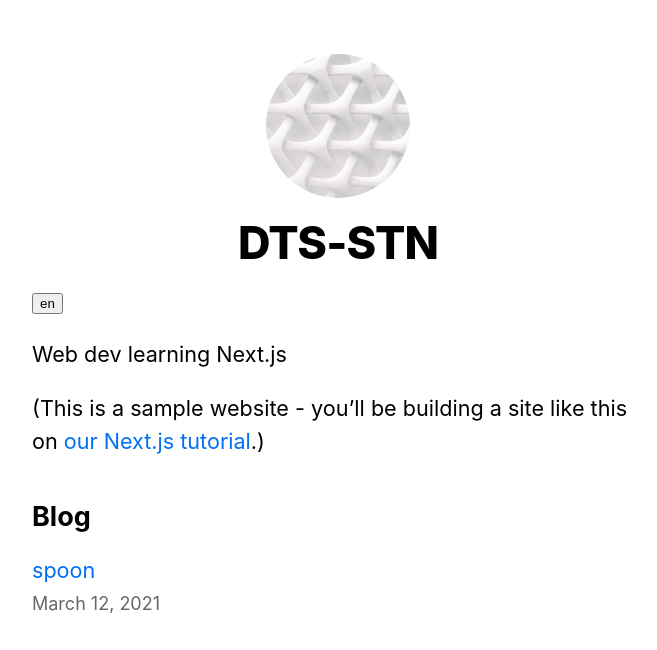
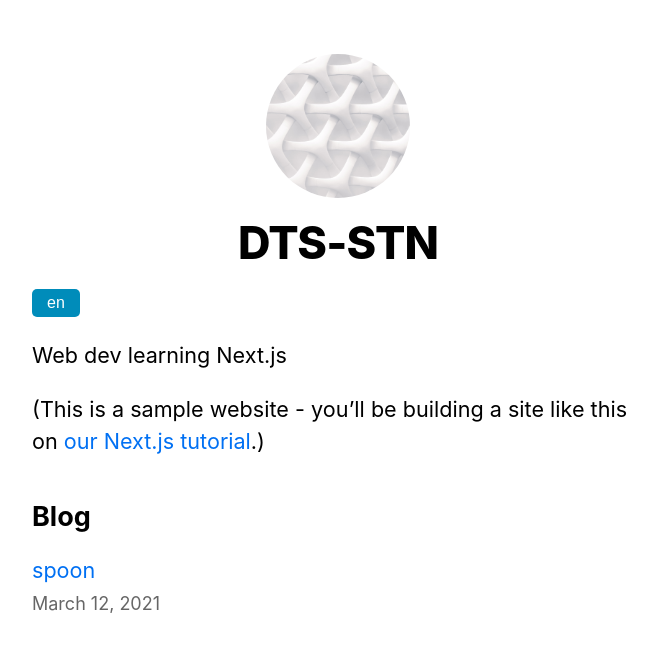
Before and after one commit to DTS-STN/cms-bakeoff-netlify, a Next.js app: page / in a window 1280 px wide. Shown: the top 650 px of the page, without its empty margins (302-959 px from the left). Built offline with nearby package versions, Linux system fonts and the light colour scheme.

Commit message:
Added button styling.

```diff
--- a/components/toggleButton.js
+++ b/components/toggleButton.js
@@ -1,11 +1,10 @@
 import React from 'react'
-
+import styles from '../styles/button.module.css'
 const toggleButton = ({language, toggleLanguage}) => {
     return (
         <div>
-            <button type="button" className="primary" value={language} onClick={() => toggleLanguage(language)}>{language}</button>
+            <button variant="primary" type="button" className={styles.button} value={language} onClick={() => toggleLanguage(language)}>{language}</button>
         </div>
     )
 }
-
 export default toggleButton;
--- /dev/null
+++ b/styles/button.module.css
@@ -0,0 +1,12 @@
+.button {
+    background-color:  #008CBA;
+    border: none;
+    color: white;
+    padding: 5px 15px;
+    text-align: center;
+    text-decoration: none;
+    display: inline-block;
+    font-size: 16px;
+    cursor: pointer;
+    border-radius: 5px;
+  }
```
